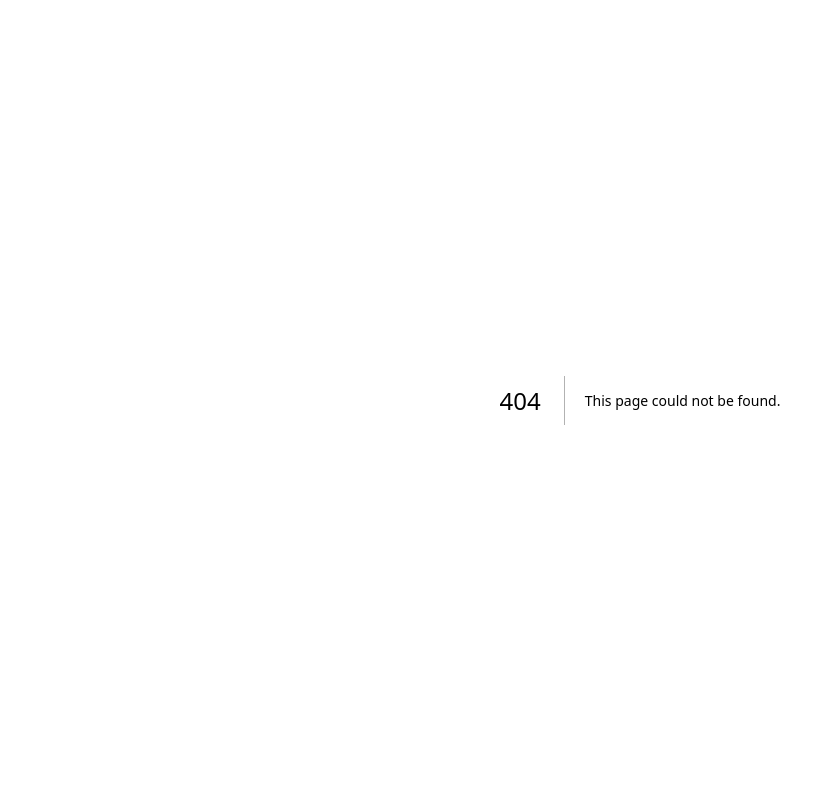
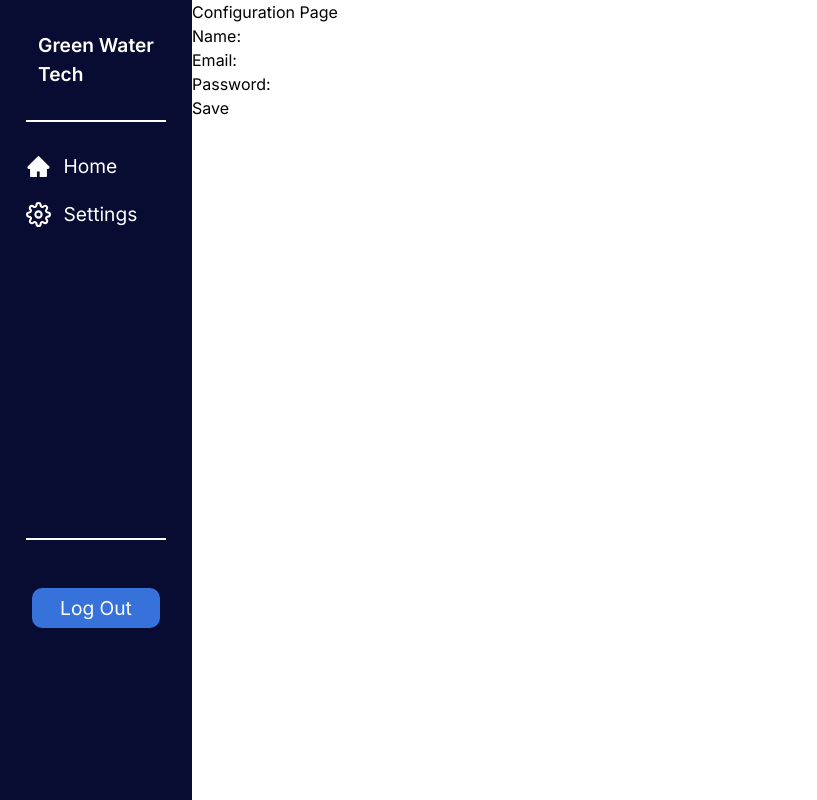
Before and after one commit to CarlosMtz1281/GreenWaterTech-Client, a Next.js app in the folder green-water/: page /settings in a window 1280 px wide. Before the commit this address had no page. Shown: the whole page, without its empty margins (0-817 px from the left). Built offline with nearby package versions, Linux system fonts and the light colour scheme.

Commit message:
Added routes home and settings routes.

```diff
--- a/green-water/src/app/NavBar/page.tsx
+++ b/green-water/src/app/NavBar/page.tsx
@@ -1,8 +1,10 @@
 import React from 'react';
 import{AiFillHome} from 'react-icons/ai';
 import{FiSettings} from 'react-icons/fi';
+import Link from 'next/link';
 
 export default function NavBar(){
+
     return(
         <div className="NavContainer">
             <div className="nav-header">
@@ -12,14 +14,18 @@ export default function NavBar(){
             <div className="nav-divider"/>
 
             <ul className="nav-links">
+                <Link href="/">
                 <li className="nav-item">
                     <AiFillHome size={25}/>
                     <p>Home</p>
                 </li>
+                </Link>
+                <Link href="/settings">
                 <li className="nav-item">
                     <FiSettings size={25}/>
                     <p>Settings</p>
                 </li>
+                </Link>
 
             </ul>
 
--- a/green-water/src/app/globals.css
+++ b/green-water/src/app/globals.css
@@ -31,7 +31,6 @@ body {
   background-color: var(--primary);
   height: 100vh;
   width:15vw;
-
 }
 .nav-header{
   display: flex;
@@ -60,6 +59,12 @@ body {
   width: 15vw;
   margin-top: 2vh;
 }
+
+.nav-item:hover{
+  font-weight: 600;
+  cursor: pointer;
+}
+
 .nav-item{
   display: flex;
   align-items: center;
@@ -81,6 +86,7 @@ body {
   width: 15vw;
   height: 15vh;
 }
+
 .logOut-btn{
   display: flex;
   align-items: center;
--- /dev/null
+++ b/green-water/src/app/settings/page.tsx
@@ -0,0 +1,34 @@
+import React from "react";
+import NavBar from "../NavBar/page";
+
+function SettingsPage() {
+  return (
+    <div style = {{display: "flex"}}>
+
+      <div>
+        <NavBar />
+      </div>
+
+      <div>
+        <h1>Configuration Page</h1>
+        <form>
+          <label htmlFor="name">Name:</label>
+          <input type="text" id="name" name="name" />
+          <br />
+
+          <label htmlFor="email">Email:</label>
+          <input type="email" id="email" name="email" />
+          <br />
+
+          <label htmlFor="password">Password:</label>
+          <input type="password" id="password" name="password" />
+          <br />
+
+          <button type="submit">Save</button>
+        </form>
+      </div>
+    </div>
+  );
+}
+
+export default SettingsPage;
--- a/green-water/src/app/test/page.tsx
+++ b/green-water/src/app/test/page.tsx
@@ -5,8 +5,12 @@ const TestPage = () => {
   return (
 
     <div>
-        <NavBar/>
-      <p>If you can see this, the route is working!</p>
+        <div>
+            <NavBar/>
+        </div>
+        <div>
+            <h1>Test Page</h1>
+            </div>
     </div>
   );
 };
```
